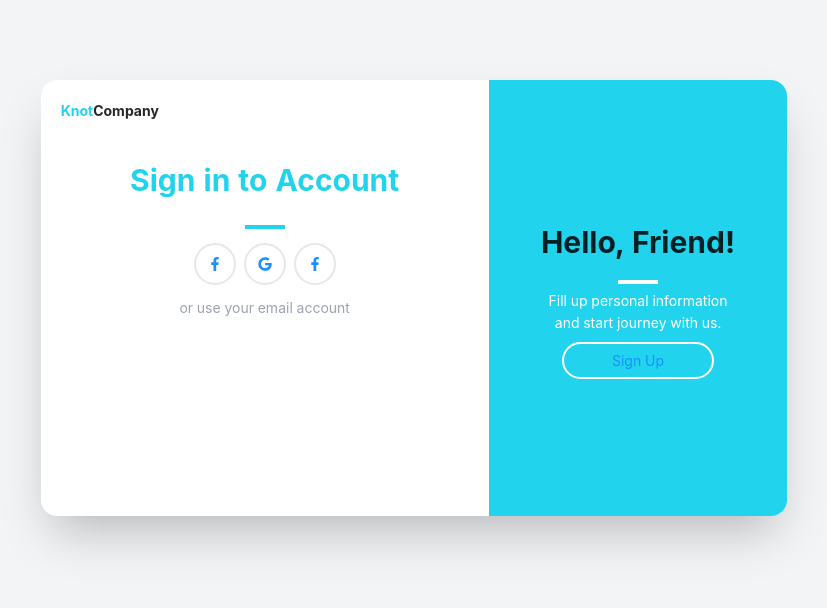
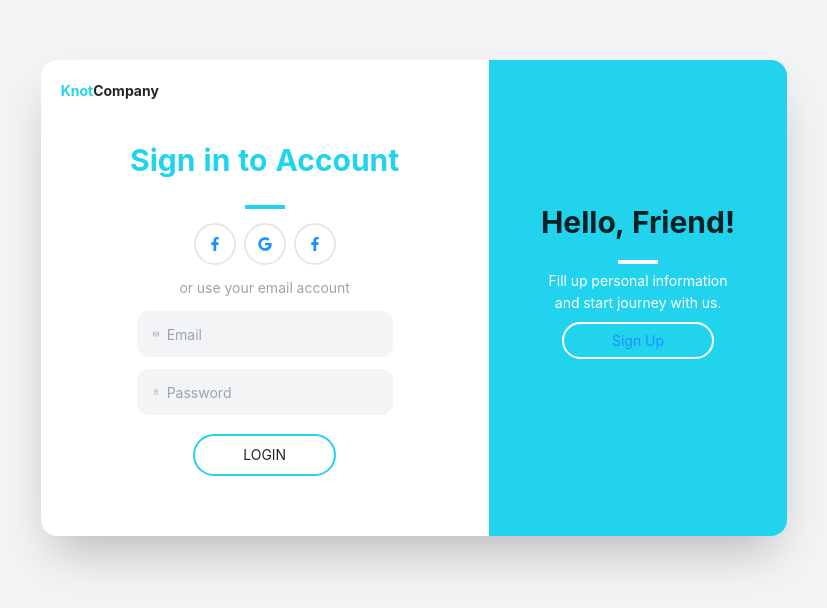
Before and after one commit to TeamHero6/knot-client, a React (Create React App) app: page /login in a window 1280 px wide. Shown: the part 102-710 px from the top of the page, without its empty margins (226-1053 px from the left). Built offline with nearby package versions, Linux system fonts and the light colour scheme; the HTML template or start-up script is replaced by a standard one.

Commit message:
create login input and added validation with reach hook form

```diff
--- a/package.json
+++ b/package.json
@@ -11,6 +11,7 @@
     "firebase": "^9.9.0",
     "react": "^18.2.0",
     "react-dom": "^18.2.0",
+    "react-hook-form": "^7.33.1",
     "react-icons": "^4.4.0",
     "react-router-dom": "^6.3.0",
     "react-scripts": "5.0.1",
--- a/src/App.css
+++ b/src/App.css
@@ -1,38 +1,4 @@
-.App {
-  text-align: center;
+* {
+    margin: 0;
+    padding: 0;
 }
-
-.App-logo {
-  height: 40vmin;
-  pointer-events: none;
-}
-
-@media (prefers-reduced-motion: no-preference) {
-  .App-logo {
-    animation: App-logo-spin infinite 20s linear;
-  }
-}
-
-.App-header {
-  background-color: #282c34;
-  min-height: 100vh;
-  display: flex;
-  flex-direction: column;
-  align-items: center;
-  justify-content: center;
-  font-size: calc(10px + 2vmin);
-  color: white;
-}
-
-.App-link {
-  color: #61dafb;
-}
-
-@keyframes App-logo-spin {
-  from {
-    transform: rotate(0deg);
-  }
-  to {
-    transform: rotate(360deg);
-  }
-}
--- a/src/Components/Pages/Authentications/Login/Login.js
+++ b/src/Components/Pages/Authentications/Login/Login.js
@@ -1,8 +1,19 @@
 import React from "react";
-import { FaFacebookF, FaGoogle } from "react-icons/fa";
+import { useForm } from "react-hook-form";
+import { FaFacebookF, FaGoogle, FaRegEnvelope } from "react-icons/fa";
+import { MdLockOutline } from "react-icons/md";
 import { Link } from "react-router-dom";
 
 const Login = () => {
+    const {
+        register,
+        formState: { errors },
+        handleSubmit,
+    } = useForm();
+
+    const onSubmit = (data) => {
+        console.log("Clicked");
+    };
     return (
         <section className="flex justify-center items-center w-full flex-1 text-center px-20 bg-gray-100 h-[100vh]">
             <div className="bg-white rounded-2xl shadow-2xl flex w-2/3 max-w-4xl">
@@ -42,6 +53,92 @@ const Login = () => {
                         <p className="text-gray-400 my-3">
                             or use your email account
                         </p>
+                        <div>
+                            <form
+                                className="w-64 mx-auto"
+                                onSubmit={handleSubmit(onSubmit)}
+                            >
+                                <section>
+                                    <div className="flex items-center bg-gray-100 p-2 w-full rounded-xl">
+                                        <FaRegEnvelope className=" m-2 text-gray-400" />
+                                        <input
+                                            {...register("email", {
+                                                required: {
+                                                    value: true,
+                                                    message:
+                                                        "Email is required",
+                                                },
+                                                pattern: {
+                                                    value: /[a-z0-9]+@[a-z]+\.[a-z]{2,3}/,
+                                                    message:
+                                                        "Provide a Valid Email",
+                                                },
+                                            })}
+                                            type="email"
+                                            placeholder="Email"
+                                            className="flex-1 outline-none h-full bg-transparent text-sm text-gray-400"
+                                            id="email"
+                                        />
+                                    </div>
+                                    <h1 className="text-left ml-2">
+                                        {errors.email?.type === "required" && (
+                                            <span className="w-full text-left text-red-400 text-sm">
+                                                {errors?.email.message}
+                                            </span>
+                                        )}
+                                        {errors.email?.type === "pattern" && (
+                                            <span className="w-full text-left text-red-400 text-sm">
+                                                {errors?.email.message}
+                                            </span>
+                                        )}
+                                    </h1>
+                                </section>
+                                <section>
+                                    <div className="flex items-center bg-gray-100 p-2 w-full rounded-xl mt-3">
+                                        <MdLockOutline className=" m-2 text-gray-400" />
+                                        <input
+                                            {...register("password", {
+                                                minLength: {
+                                                    value: 6,
+                                                    message:
+                                                        "password should be minimum 8 characters",
+                                                },
+                                                required: {
+                                                    value: true,
+                                                    message:
+                                                        "Password is Required",
+                                                },
+                                            })}
+                                            type="password"
+                                            placeholder="Password"
+                                            className="flex-1 outline-none h-full bg-transparent text-sm text-gray-400"
+                                            id="password"
+                                        />
+                                    </div>
+                                    <h1 className="text-left ml-2">
+                                        {errors.password?.type ===
+                                            "required" && (
+                                            <span className="w-full text-left text-red-400 text-sm">
+                                                {errors?.password.message}
+                                            </span>
+                                        )}
+                                        {errors.password?.type ===
+                                            "minLength" && (
+                                            <span className="w-full text-left text-red-400 text-sm">
+                                                {errors?.password.message}
+                                            </span>
+                                        )}
+                                    </h1>
+                                </section>
+                                <div></div>
+                                <input
+                                    type="submit"
+                                    value="LOGIN"
+                                    className="border-2 mt-3 border-cyan-400 rounded-full px-12 py-2 hover:bg-cyan-400 hover:text-white duration-500 transition-all"
+                                />
+                            </form>
+                        </div>
+                        {/*Input Field*/}
                     </div>
                 </div>{" "}
                 {/*Sign in section */}
--- /dev/null
+++ b/src/Components/Pages/Authentications/Signup/Signup.js
@@ -0,0 +1,7 @@
+import React from "react";
+
+const Signup = () => {
+    return <div></div>;
+};
+
+export default Signup;
```
Also changed, not shown: 1 other file (tests, documents, lock files or other folders).
